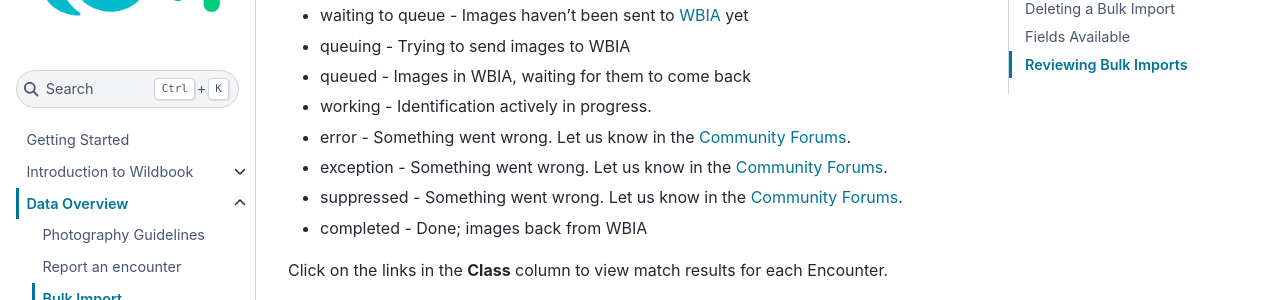
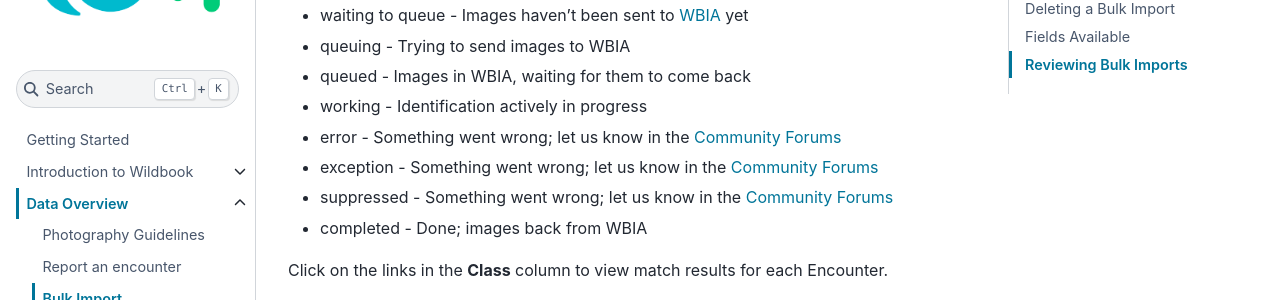
Before and after one commit to WildMeOrg/wildbook-docs, a Sphinx documentation site: the page built from docs/data/bulk-import-beta.md, in a window 1280 px wide and 900 px high, scrolled down 2770 px. Shown: the part 164-464 px from the top of the window. Built offline with Sphinx 7.4.7 and the Sphinx Book theme 1.1.4, drawn with Linux system fonts in a browser that asks for light colours.

```diff
--- a/docs/data/bulk-import-beta.md
+++ b/docs/data/bulk-import-beta.md
@@ -71,10 +71,10 @@ As identification progresses, the [IA Class](../data/manual-annotation-beta.md#c
 * waiting to queue - Images haven't been sent to [WBIA](../introduction/index.md) yet
 * queuing - Trying to send images to WBIA
 * queued - Images in WBIA, waiting for them to come back
-* working - Identification actively in progress.
-* error - Something went wrong. Let us know in the [Community Forums](https://community.wildme.org/).
-* exception - Something went wrong. Let us know in the [Community Forums](https://community.wildme.org/).
-* suppressed - Something went wrong. Let us know in the [Community Forums](https://community.wildme.org/).
+* working - Identification actively in progress
+* error - Something went wrong; let us know in the [Community Forums](https://community.wildme.org/)
+* exception - Something went wrong; let us know in the [Community Forums](https://community.wildme.org/)
+* suppressed - Something went wrong; let us know in the [Community Forums](https://community.wildme.org/)
 * completed - Done; images back from WBIA
 
 Click on the links in the **Class** column to view match results for each Encounter.
```
